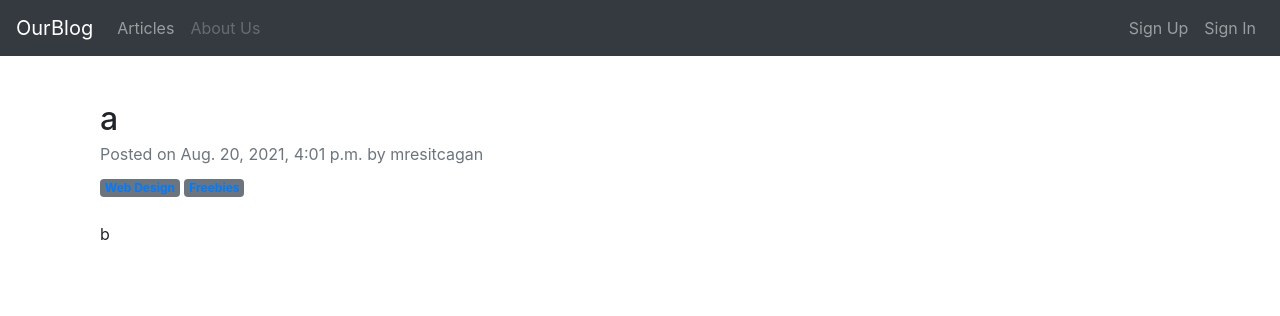
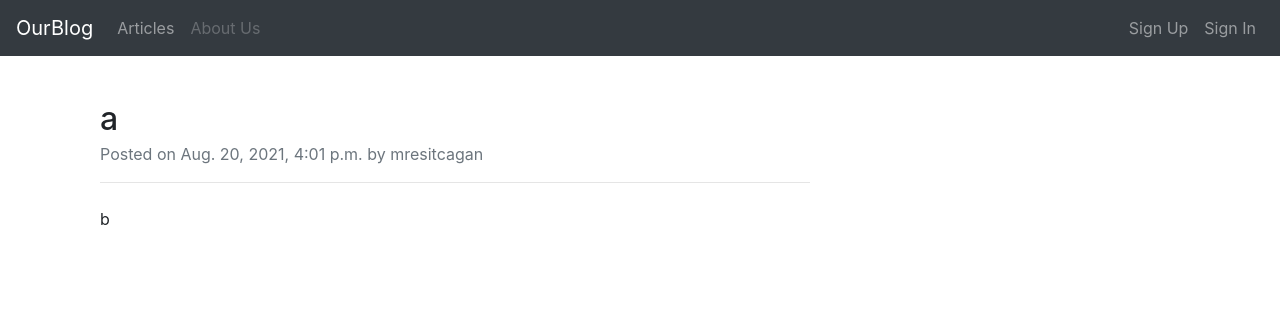
Before and after one commit to mehmetresitcagan/OurBlog, a Django app: page /articles/article/9 in a window 1280 px wide. Shown: the top 316 px of the page. Run offline with Django 3.2, Linux system fonts and the light colour scheme; data comes from the database, SQL or seed files in the repository; some libraries are stand-ins or nearby versions.

Commit message:
add 404 page

```diff
--- a/article/views.py
+++ b/article/views.py
@@ -1,4 +1,4 @@
-from django.shortcuts import render, redirect
+from django.shortcuts import render, redirect, get_object_or_404
 from .forms import AddArticleForm
 from django.contrib import messages
 from .models import Article
@@ -36,7 +36,8 @@ def addArticle(request):
 
 
 def detail(request, id):
-    article = Article.objects.filter(id = id).first()
+    #article = Article.objects.filter(id = id).first()
+    article = get_object_or_404(Article, id=id)
     context = {
         "article" : article
     }
--- a/templates/detail.html
+++ b/templates/detail.html
@@ -14,9 +14,8 @@
                             <h2 class="fw-bolder mb-1">{{ article.title}}</h2>
                             <!-- Post meta content-->
                             <div class="text-muted fst-italic mb-2">Posted on {{ article.created_date}} by {{ article.author.username }}</div>
-                            <!-- Post categories-->
-                            <a class="badge bg-secondary text-decoration-none link-light" href="#!">Web Design</a>
-                            <a class="badge bg-secondary text-decoration-none link-light" href="#!">Freebies</a>
+                            <hr>
+
                         </header>
 
                         <!-- Preview image figure-->
```
